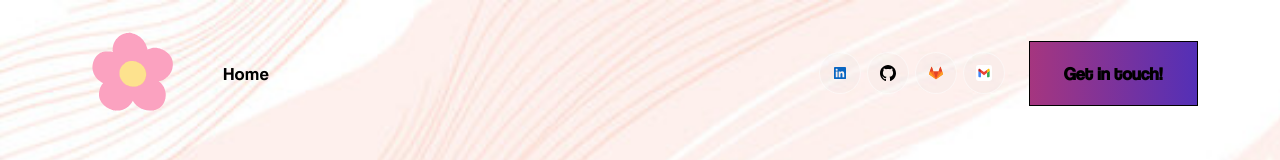
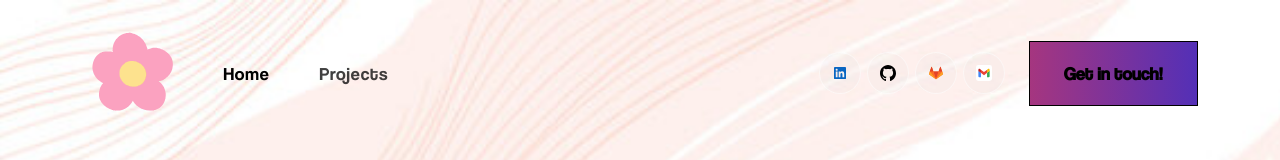
Before and after one commit to luciabrown/LuciaWebsite, a React (Create React App) app: page / in a window 1280 px wide. Shown: the top 160 px of the page. Built offline with nearby package versions, Linux system fonts and the light colour scheme.

Commit message:
There was just curly braces around it lmao

```diff
--- a/src/components/NavBar.js
+++ b/src/components/NavBar.js
@@ -49,7 +49,7 @@ export const NavBar = () => {
         <Navbar.Collapse id="basic-navbar-nav">
           <Nav className="me-auto">
             <Nav.Link href="#home" className={activeLink === 'home' ? 'active navbar-link' : 'navbar-link'} onClick={() => onUpdateActiveLink('home')}>Home</Nav.Link>
-            <Nav.Link href="#projects" className={activeLink === 'projects' ? 'active navbar-link' : 'navbar-link'} onClick={() => onUpdateActiveLink('projects')}>{Projects}</Nav.Link>
+            <Nav.Link href="#projects" className={activeLink === 'projects' ? 'active navbar-link' : 'navbar-link'} onClick={() => onUpdateActiveLink('projects')}>Projects</Nav.Link>
           </Nav>
           <span className="navbar-text">
             <div className="social-icon">
```
